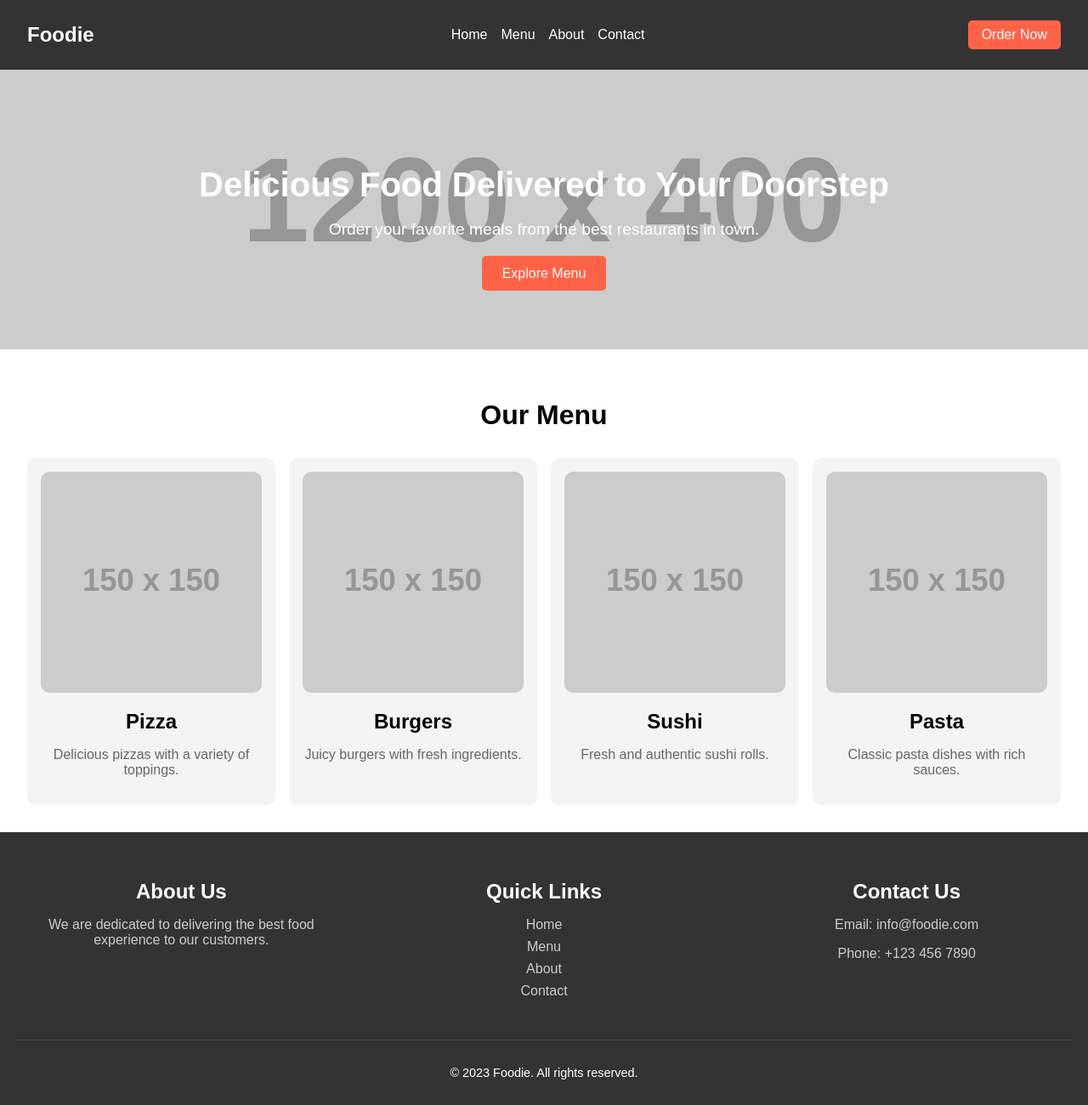
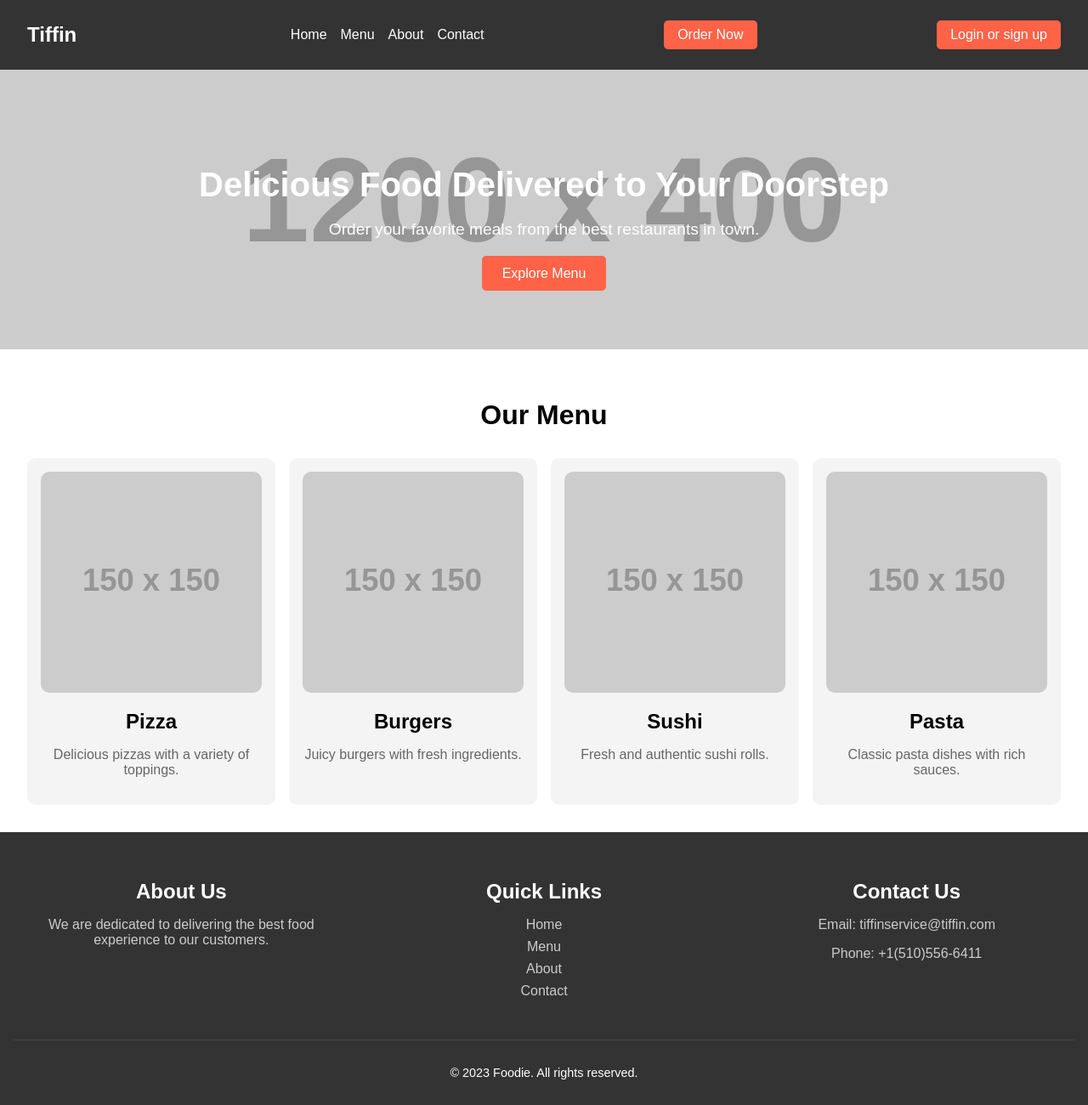
Before and after one commit to nilay0512/Nilay_test, a plain HTML site: page tiffin_srvce/index.html in a window 1280 px wide. Shown: the whole page at 85% size. Drawn offline with Linux system fonts and the light colour scheme; placeholder pictures from the web are drawn by us.

Commit message:
mrk2 tiffin

```diff
--- a/tiffin_srvce/index.html
+++ b/tiffin_srvce/index.html
@@ -9,7 +9,7 @@
 <body>
     <!-- Navigation Bar -->
     <nav class="navbar">
-        <div class="logo">Foodie</div>
+        <div class="logo">Tiffin</div>
         <ul class="nav-links">
             <li><a href="#home">Home</a></li>
             <li><a href="#menu">Menu</a></li>
@@ -17,6 +17,7 @@
             <li><a href="#contact">Contact</a></li>
         </ul>
         <a href="#order" class="order-btn">Order Now</a>
+        <a href="#order" class="order-btn">Login or sign up</a>
     </nav>
 
     <!-- Hero Section -->
@@ -73,8 +74,8 @@
             </div>
             <div class="footer-section">
                 <h3>Contact Us</h3>
-                <p>Email: info@foodie.com</p>
-                <p>Phone: +123 456 7890</p>
+                <p>Email: tiffinservice@tiffin.com</p>
+                <p>Phone: +1(510)556-6411</p>
             </div>
         </div>
         <div class="footer-bottom">
```
